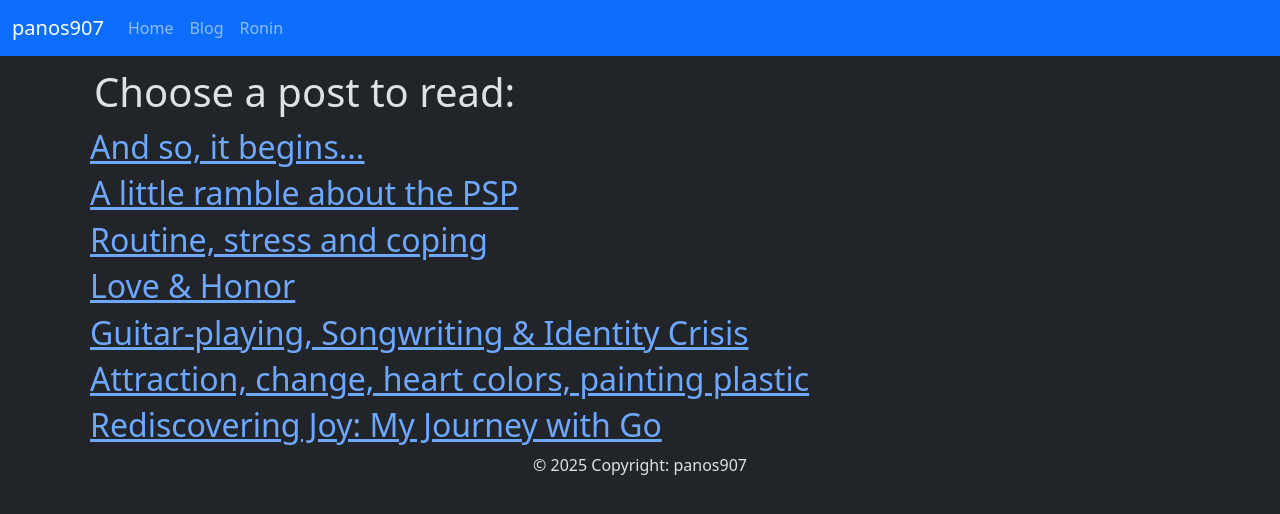
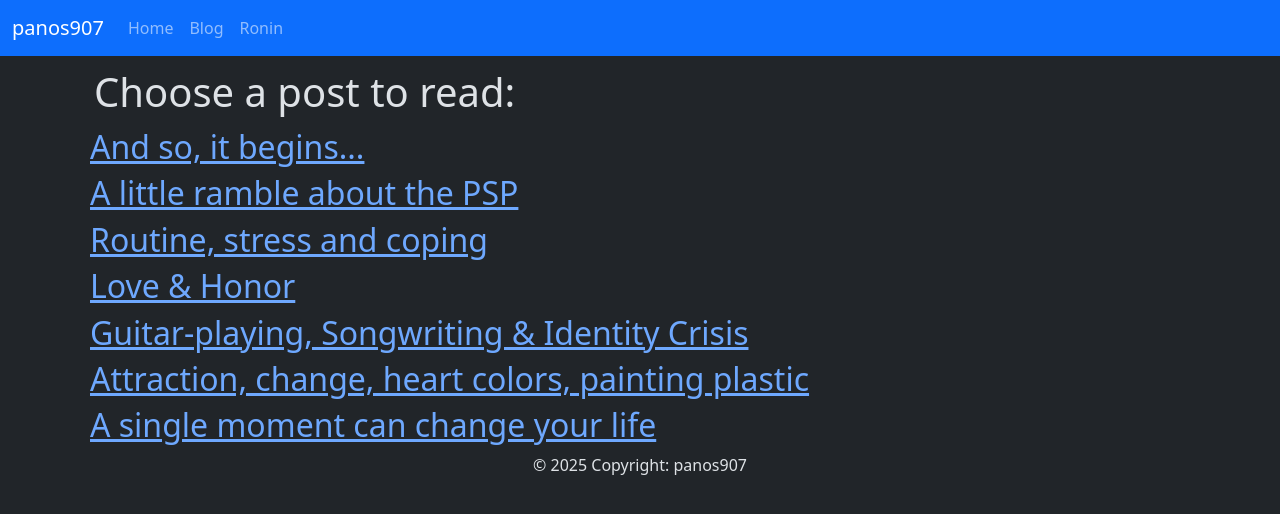
Before and after one commit to panos907/panos907.github.io, a plain HTML site: page blog.html in a window 1280 px wide. Drawn offline with nearby package versions, Linux system fonts and the light colour scheme.

```diff
--- a/post-list.html
+++ b/post-list.html
@@ -4,4 +4,4 @@
 <strong><h2 class="m-2"><a href="/posts/post4">Love & Honor</a></h2></strong>
 <strong><h2 class="m-2"><a href="/posts/post5">Guitar-playing, Songwriting & Identity Crisis</a></h2></strong>
 <strong><h2 class="m-2"><a href="/posts/post6">Attraction, change, heart colors, painting plastic</a></h2></strong>
-<strong><h2 class="m-2"><a href="/posts/post7">Rediscovering Joy: My Journey with Go</a></h2></strong>
+<strong><h2 class="m-2"><a href="/posts/post7">A single moment can change your life</a></h2></strong>
```
Also changed, not shown: posts/post7.html (+2 -3 lines).
